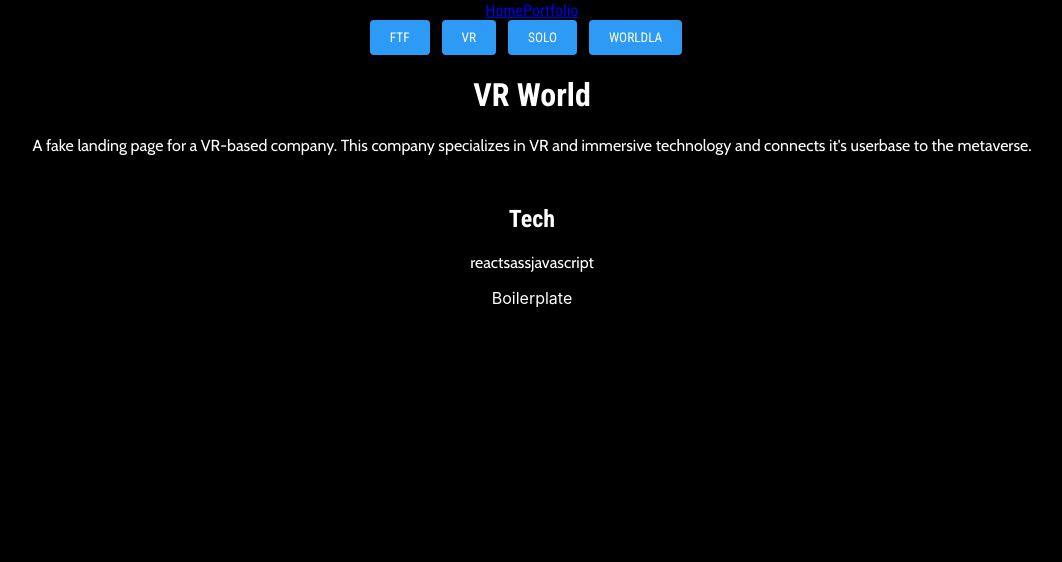
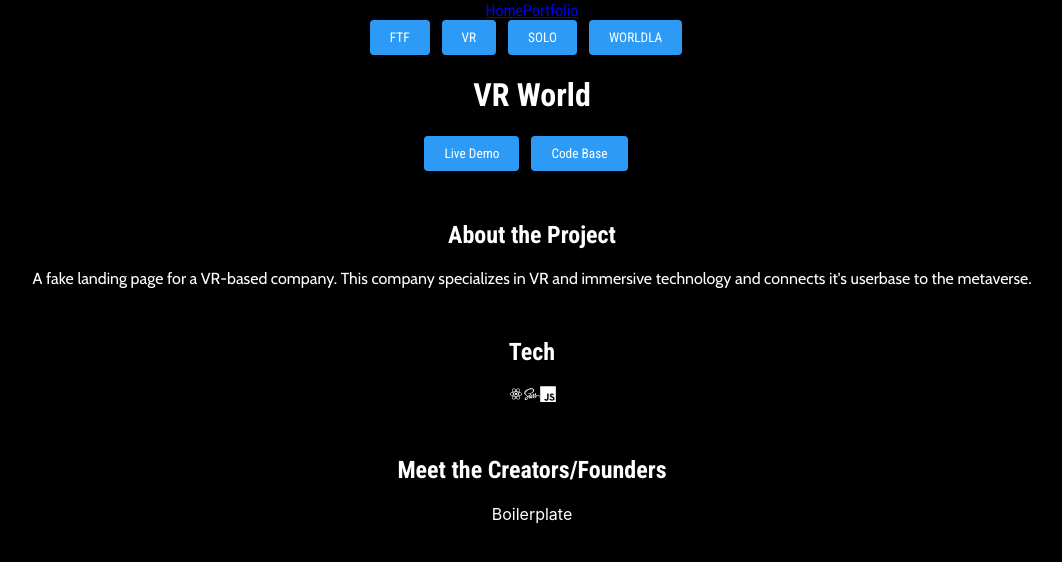
Before and after one commit to TheLonerCoder/Thelonercoderportfolio, a React (Create React App) app in the folder loner-coder/: page /portfolio in a window 1280 px wide. Both pictures are taken after a click on the button "VR". Shown: the top 562 px of the page, without its empty margins (108-1170 px from the left). Built offline with nearby package versions, Linux system fonts and the light colour scheme.

Commit message:
project page update
icon converter, layout change

```diff
--- a/loner-coder/src/components/homeProjects.js
+++ b/loner-coder/src/components/homeProjects.js
@@ -17,10 +17,10 @@ function HomeProjects() {
     <div className='homeProjects'>
         <h2>Project Highlights</h2>
         <section id='imageBox'>
-            <a href=""><img src="imgs/Forge-the-Fort.jpg" alt="" className='placeholders'/></a>
-            <a href=""><img src="imgs/VR-WORLD.jpg" alt="" /></a>
-            <a href=""><img src="imgs/solo.jpg" alt="" /></a>
-            <a href=""><img src="imgs/worlda-green.jpg" alt="" /></a>
+            <a href="" id='ftf'><img src="imgs/Forge-the-Fort.jpg" alt="" className='placeholders'/></a>
+            <a href="" id='vrworld'><img src="imgs/VR-WORLD.jpg" alt="" /></a>
+            <a href="" id='solo'><img src="imgs/solo.jpg" alt="" /></a>
+            <a href="" id='worldla'><img src="imgs/worlda-green.jpg" alt="" /></a>
             <a href="" style={port} id='concepts'><img src="imgs/im-here.png" alt="" id='imHere'/></a>
         </section>
 
--- a/loner-coder/src/components/projects.js
+++ b/loner-coder/src/components/projects.js
@@ -1,65 +1,20 @@
 import React, {useState} from 'react';
 import '../styles/website.css';
+import { projectObject } from '../data/portfolio-data';
+import { DiBootstrap as Bootstrap, DiCss3 as Css, DiHtml5 as Html5, DiJsBadge as Javascript, DiPython as Python, DiSass as Sass, DiReact } from "react-icons/di";
 
 
-let projectObject = {
-    ftf : {
-        name: 'Forge The Fort',
-        logo: '',
-        gif: '',
-        description: 'A hub for connecting people in underserved/overlooked cities across the midwest. This hub connects innovators, investors, community leaders, civilians, politicians, etc all in one place to find solutions for their specific problems, connecting people from surrounding districts, counties, cities, and - even - states. The ultimate goal is to provide people with the tools and knowledge to build up their own cities here in the Midwest.',
-        tech: ['bootstrap', 'sass', 'javascript'],
-        founders: '',
-        concept: false
-
-    },
-
-    vrworld: {
-        name: 'VR World',
-        logo: '',
-        gif: '',
-        description: "A fake landing page for a VR-based company. This company specializes in VR and immersive technology and connects it's userbase to the metaverse.",
-        tech: ['', 'react', 'sass', 'javascript'],
-        founders: '',
-        concept: false
-
-    },
-
-    solo: {
-        name: 'Solo Innovations',
-        logo: '',
-        gif: '',
-        description: "A platform where you can become more aware of how learning a language opens up doors. It'll give resources to learn languages, show you where you can use them, etc.",
-        tech: ['react', 'bootstrap', 'sass', 'javascript'],
-        founders: '',
-        concept: false
-
-    },
-
-    worldla: {
-        name: 'Worldla',
-        logo: '',
-        gif: '',
-        description: "A platform where you can become more aware of how learning a language opens up doors. It'll give resources to learn languages, show you where you can use them, etc.",
-        tech: ['react', 'bootstrap', 'sass', 'javascript'],
-        founders: '',
-        concept: false
-
-    },
 
 
-    imhere: {
-        name: "I'm Here",
-        logo: '',
-        gif: '',
-        description: "A portal with both a student and teacher can log into and show they're in attendance in their class.",
-        tech: ['react', 'bootstrap', 'sass', 'javascript'],
-        founders: '',
-        concept: true
-
-    }
+let converter = {
+    bootstrap: <Bootstrap />,
+    sass: <Sass />,
+    css: <Css />,
+    react: <DiReact />,
+    html: <Html5 />,
+    javascript: <Javascript />,
+    python: <Python />
 }
-
 
 
 // console.log(projectObject)
@@ -73,6 +28,7 @@ function Projects() {
     const [techstack, settechstack] = useState();
 
 
+// ? Pulls external data from an Object and converts it to JSX
     function renderData (e) {
         // if (e.target.id === projectObject[e.target.id]) {
 
@@ -81,11 +37,30 @@ function Projects() {
 
         titleChange(projectObject[idNum].name);
         setdescription(projectObject[idNum].description);
-        settechstack(projectObject[idNum].tech);
+        // settechstack(projectObject[idNum].tech);
+        // console.log(projectObject[idNum].tech);
 
         // projectObject[idNum]
+        // iconConvert();
+
+
+
+
+        // ? Converts the techstack data to imported Icon SVGs and the "converter" Object
+        settechstack((projectObject[idNum].tech).map(x => {
+            // console.log(`${converter[x]}`)
+           return converter[x];
+        }
+        ))
 
     }
+
+
+
+
+
+
+
 
 
   return (
@@ -97,11 +72,25 @@ function Projects() {
 
 
         <h1>{title}</h1>
-        <p>{description}</p>
 
         <section>
+            <button id='demoBtn'>Live Demo</button>
+            <button id='codebaseBtn'>Code Base</button>
+        </section>
+
+        <section>
+            <h2>About the Project</h2>
+            <p>{description}</p>
             <h2>Tech</h2>
-            <p>{techstack}</p>
+            {/* <p>{techstack}</p> */}
+            <p>
+                {/* {techstack.map(item => {
+                    return (<li>{item}</li>)
+                })} */}
+
+                {techstack}
+            </p>
+            <h2>Meet the Creators/Founders</h2>
         </section>
 
 
--- /dev/null
+++ b/loner-coder/src/data/portfolio-data.js
@@ -0,0 +1,57 @@
+export let projectObject = {
+    ftf : {
+        name: 'Forge The Fort',
+        logo: '',
+        gif: '',
+        description: 'A hub for connecting people in underserved/overlooked cities across the midwest. This hub connects innovators, investors, community leaders, civilians, politicians, etc all in one place to find solutions for their specific problems, connecting people from surrounding districts, counties, cities, and - even - states. The ultimate goal is to provide people with the tools and knowledge to build up their own cities here in the Midwest.',
+        tech: ['bootstrap', 'sass', 'javascript'],
+        founders: '',
+        concept: false
+
+    },
+
+    vrworld: {
+        name: 'VR World',
+        logo: '',
+        gif: '',
+        description: "A fake landing page for a VR-based company. This company specializes in VR and immersive technology and connects it's userbase to the metaverse.",
+        tech: ['react', 'sass', 'javascript'],
+        founders: '',
+        concept: false
+
+    },
+
+    solo: {
+        name: 'Solo Innovations',
+        logo: '',
+        gif: '',
+        description: "A platform where you can become more aware of how learning a language opens up doors. It'll give resources to learn languages, show you where you can use them, etc.",
+        tech: ['react', 'bootstrap', 'sass', 'javascript'],
+        founders: '',
+        concept: false
+
+    },
+
+    worldla: {
+        name: 'Worldla',
+        logo: '',
+        gif: '',
+        description: "A platform where you can become more aware of how learning a language opens up doors. It'll give resources to learn languages, show you where you can use them, etc.",
+        tech: ['react', 'bootstrap', 'sass', 'javascript'],
+        founders: '',
+        concept: false
+
+    },
+
+
+    imhere: {
+        name: "I'm Here",
+        logo: '',
+        gif: '',
+        description: "A portal with both a student and teacher can log into and show they're in attendance in their class.",
+        tech: ['react', 'bootstrap', 'sass', 'javascript'],
+        founders: '',
+        concept: true
+
+    }
+}
```
